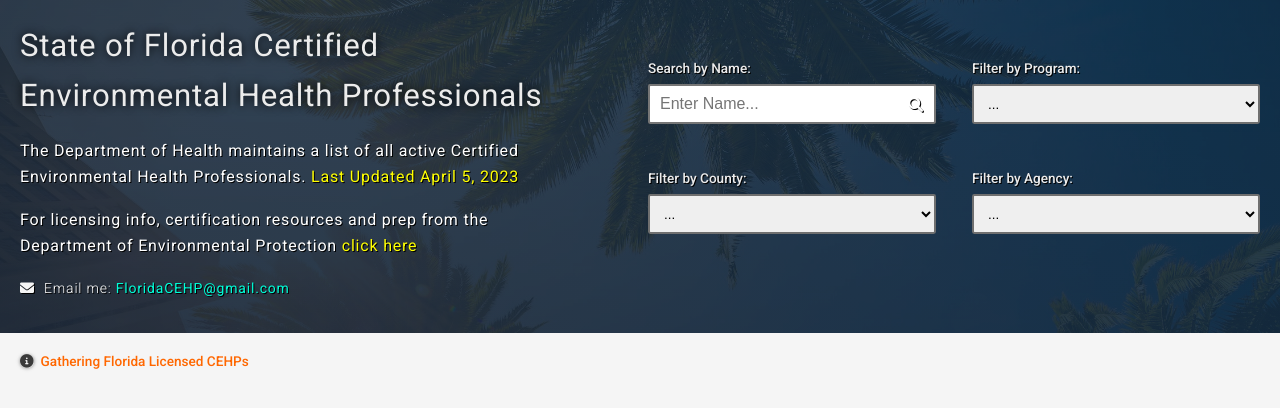
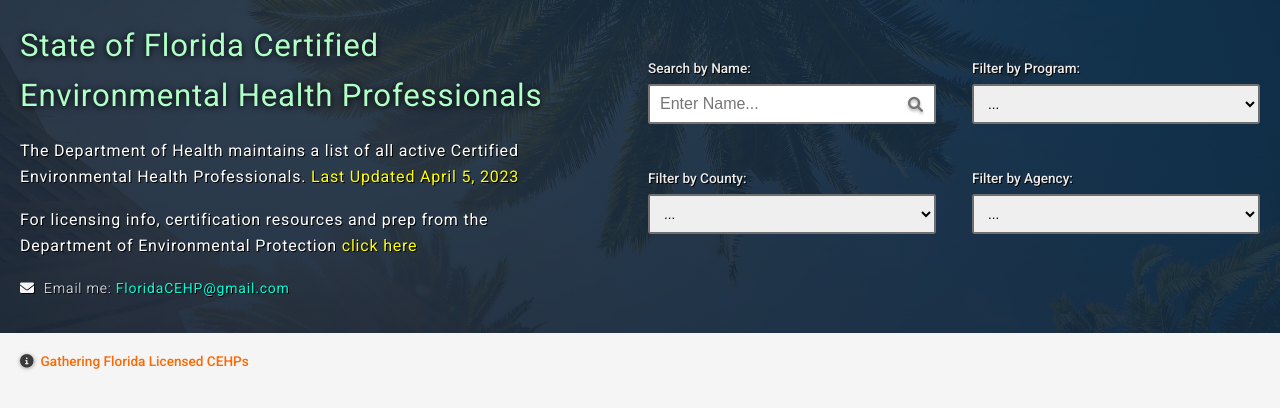
Before and after one commit to kervinucf/Certified-Environmental-Health-Professional-Directory, a SvelteKit app in the folder ui/: page / in a window 1280 px wide. Shown: the top 408 px of the page. Built offline with nearby package versions, Linux system fonts and the light colour scheme; no server answers.

Commit message:
fa-search color fix, header fix color

```diff
--- a/ui/src/routes/components/Search.svelte
+++ b/ui/src/routes/components/Search.svelte
@@ -1,4 +1,6 @@
 <script>
+    import {onMount} from "svelte";
+
     function scrollToResults() {
         const resultsElement = document.getElementById('results-component');
         const elementPosition = resultsElement.getBoundingClientRect().top + window.pageYOffset;
@@ -10,6 +12,20 @@
             behavior: 'smooth'
         });
     }
+
+    onMount(() => {
+        const searchInput = document.getElementById('search-input');
+        const searchIcon = document.querySelector('.search-icon');
+
+        searchInput.addEventListener('focus', () => {
+            searchIcon.classList.add('icon-active');
+        });
+
+        searchInput.addEventListener('blur', () => {
+            searchIcon.classList.remove('icon-active');
+        });
+
+    })
 </script>
 
 
@@ -18,7 +34,7 @@
     <div class="header-content" style="display: flex;flex-direction: column;letter-spacing: .05rem">
         <img
                 class="demo-bg"
-                style="opacity: 0.12;
+                style="opacity: 0.1;
   position: absolute;
   left: 0;
   top: 0;
@@ -29,10 +45,10 @@
                 src="./search-bg-image.jpeg"
                 alt=""
         >
-        <h1 style="z-index: 1;text-shadow: 0 0 10px #000000;
-position: relative;"><span style="color: #ececec;">State of Florida Certified</span> <br
+        <h1 style="z-index: 1;text-shadow: 0 1px 6px #000000;
+position: relative;"><span style="color: #b0ffc7;">State of Florida Certified</span> <br
                 class="large-screen-break"/><span
-                style="color: #ececec">Environmental Health Professionals</span></h1>
+                style="color:  #b0ffc7;">Environmental Health Professionals</span></h1>
         <div class="header-text">
             The Department of Health maintains a list of all active Certified <br class="large-screen-break"/>
             Environmental Health Professionals. <a
--- a/ui/static/styles.css
+++ b/ui/static/styles.css
@@ -219,6 +219,12 @@
     min-width: auto;
     transform: translateY(-50%);
     pointer-events: none;
+    color: #757575;
+    text-shadow:  0 2px 3px rgba(0, 0, 0, 0.3);
+}
+
+.icon-active {
+     color: #295cff;
 }
 
 .search-icon {
```
Also changed, not shown: 1 other file (tests, documents, lock files or other folders).
